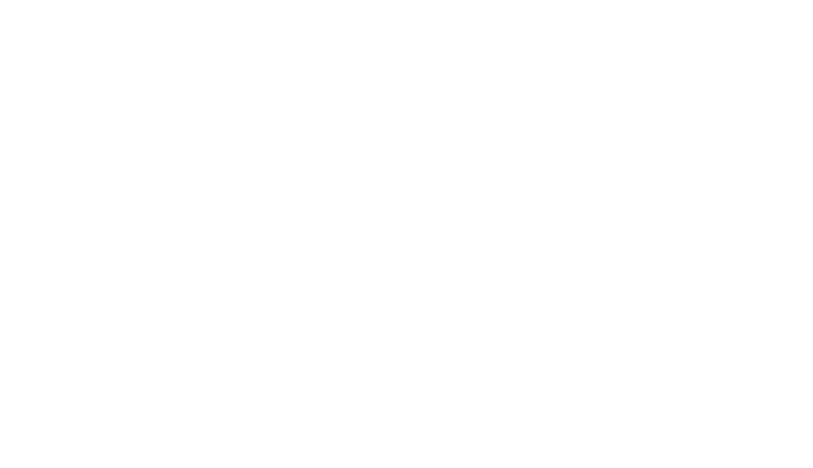
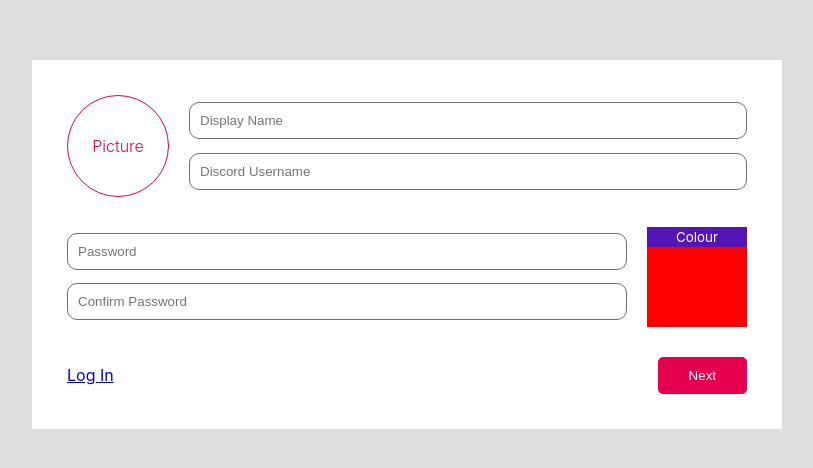
Before and after one commit to ConnorJWalker/Stocks-Competition, a React (Create React App) app in the folder frontend/: page / in a window 1280 px wide. Shown: the part 106-574 px from the top of the page, without its empty margins (233-1046 px from the left). Built offline with nearby package versions, Linux system fonts and the light colour scheme.

Commit message:
added basic signup form

```diff
--- a/frontend/src/index.css
+++ b/frontend/src/index.css
@@ -1,5 +1,13 @@
+* {
+    margin: 0;
+    padding: 0;
+}
+
+html, body, #root {
+    height: 100%;
+}
+
 body {
-  margin: 0;
     font-family: -apple-system, BlinkMacSystemFont, 'Segoe UI', 'Roboto', 'Oxygen',
         'Ubuntu', 'Cantarell', 'Fira Sans', 'Droid Sans', 'Helvetica Neue',
         sans-serif;
@@ -7,7 +15,29 @@ body {
     -moz-osx-font-smoothing: grayscale;
 }
 
-code {
-  font-family: source-code-pro, Menlo, Monaco, Consolas, 'Courier New',
-    monospace;
+#root {
+    background-color: #DDDDDD;
 }
+
+input[type=text], input[type=password] {
+    padding: 10px 10px;
+    border-radius: 10px;
+    border: 1px solid #707070;
+}
+
+button {
+    padding: 10px 30px;
+    background: none;
+    border: 1px solid #707070;
+    border-radius: 5px;
+}
+
+button.btn-pink {
+    background-color: #E60050;
+    border: 1px solid #E60050;
+    color: #fff;
+}
+
+button.btn-pink:hover, button.btn-pink:active {
+    background-color: #c30d4c;
+}
--- a/frontend/src/index.tsx
+++ b/frontend/src/index.tsx
@@ -2,13 +2,15 @@ import React from 'react'
 import ReactDOM from 'react-dom/client'
 import './index.css'
 import reportWebVitals from './reportWebVitals'
+
+import Authentication from './views/authentication/authentication'
 
 const root = ReactDOM.createRoot(
     document.getElementById('root') as HTMLElement
 )
 root.render(
     <React.StrictMode>
-
+        <Authentication />
     </React.StrictMode>
 )
 
--- /dev/null
+++ b/frontend/src/models/signup-form.ts
@@ -0,0 +1,10 @@
+export default class SignupForm {
+    profilePicture: string = ''
+    displayName: string = ''
+    discordUsername: string = ''
+    displayColour: string = ''
+    password: string = ''
+    passwordConfirm: string = ''
+
+    freetradeCookie: string = ''
+}
--- /dev/null
+++ b/frontend/src/views/authentication/authentication.css
@@ -0,0 +1,66 @@
+.auth-container {
+    height: 100%;
+    display: flex;
+    align-items: center;
+    justify-content: space-around;
+}
+
+.form-container {
+    width: 100%;
+    max-width: 750px;
+    background-color: #fff;
+    margin-top: -100px;
+    padding: 35px;
+    box-sizing: border-box;
+}
+
+.form-group {
+    display: flex;
+    margin-bottom: 30px;
+}
+
+.text-input-group {
+    display: flex;
+    flex-direction: column;
+    flex: 1;
+    justify-content: space-around;
+}
+
+.profile-picture {
+    border-radius: 100%;
+    width: 100px;
+    height: 100px;
+    margin-right: 20px;
+}
+
+div.profile-picture {
+    border: 1px solid #E60050;
+    color: #E60050;
+    font-weight: 300;
+    display: flex;
+    justify-content: space-around;
+    align-items: center;
+}
+
+.colour-picker {
+    width: 100px;
+    height: 100px;
+    background-color: red;
+    margin-left: 20px;
+    cursor: pointer;
+}
+
+.colour-picker small {
+    color: #fff;
+    background-color: #5514B4;
+    display: block;
+    width: 100%;
+    text-align: center;
+    padding: 2px 0;
+}
+
+footer {
+    display: flex;
+    justify-content: space-between;
+    align-items: center;
+}
--- /dev/null
+++ b/frontend/src/views/authentication/authentication.tsx
@@ -0,0 +1,16 @@
+import React, { useState } from 'react'
+
+import Login from './forms/login'
+import Signup from './forms/signup'
+
+import './authentication.css'
+
+export default function Authentication() {
+    const [showSignup, setShowSignup] = useState(true)
+
+    return (
+        <div className="auth-container">
+            { showSignup ? <Signup SetShowSignUp={setShowSignup} /> : <Login /> }
+        </div>
+    )
+}
--- /dev/null
+++ b/frontend/src/views/authentication/forms/login.tsx
@@ -0,0 +1,3 @@
+export default function Login() {
+    return <h1>Log in</h1>
+}
--- /dev/null
+++ b/frontend/src/views/authentication/forms/signup.tsx
@@ -0,0 +1,40 @@
+import React, { useState } from 'react'
+import SignupForm from '../../../models/signup-form'
+
+export default function Signup(props: any) {
+    const [signupFrom, _] = useState(new SignupForm())
+
+    return (
+        <div className="form-container">
+            <div className="form-group">
+                { renderProfilePicture(signupFrom) }
+                <div className="text-input-group">
+                    <input placeholder="Display Name" type="text" />
+                    <input placeholder="Discord Username" type="text" />
+                </div>
+            </div>
+            <div className="form-group">
+                <div className="text-input-group">
+                    <input placeholder="Password" type="password" />
+                    <input placeholder="Confirm Password" type="password" />
+                </div>
+                <label className='colour-picker'>
+                    <small>Colour</small>
+                    <input type="color" hidden />
+                </label>
+
+            </div>
+
+            <footer>
+                <a href="#"  onClick={() => props.SetShowSignUp(false)}>Log In</a>
+                <button className="btn-pink">Next</button>
+            </footer>
+        </div>
+    )
+}
+
+function renderProfilePicture(signupFrom: SignupForm) {
+    return signupFrom.profilePicture !== ''
+        ? <img className="profile-picture" src={signupFrom.profilePicture} />
+        : <div className="profile-picture"><p>Picture</p></div>
+}
```
Lines whose indentation alone changed are shown as unchanged.
